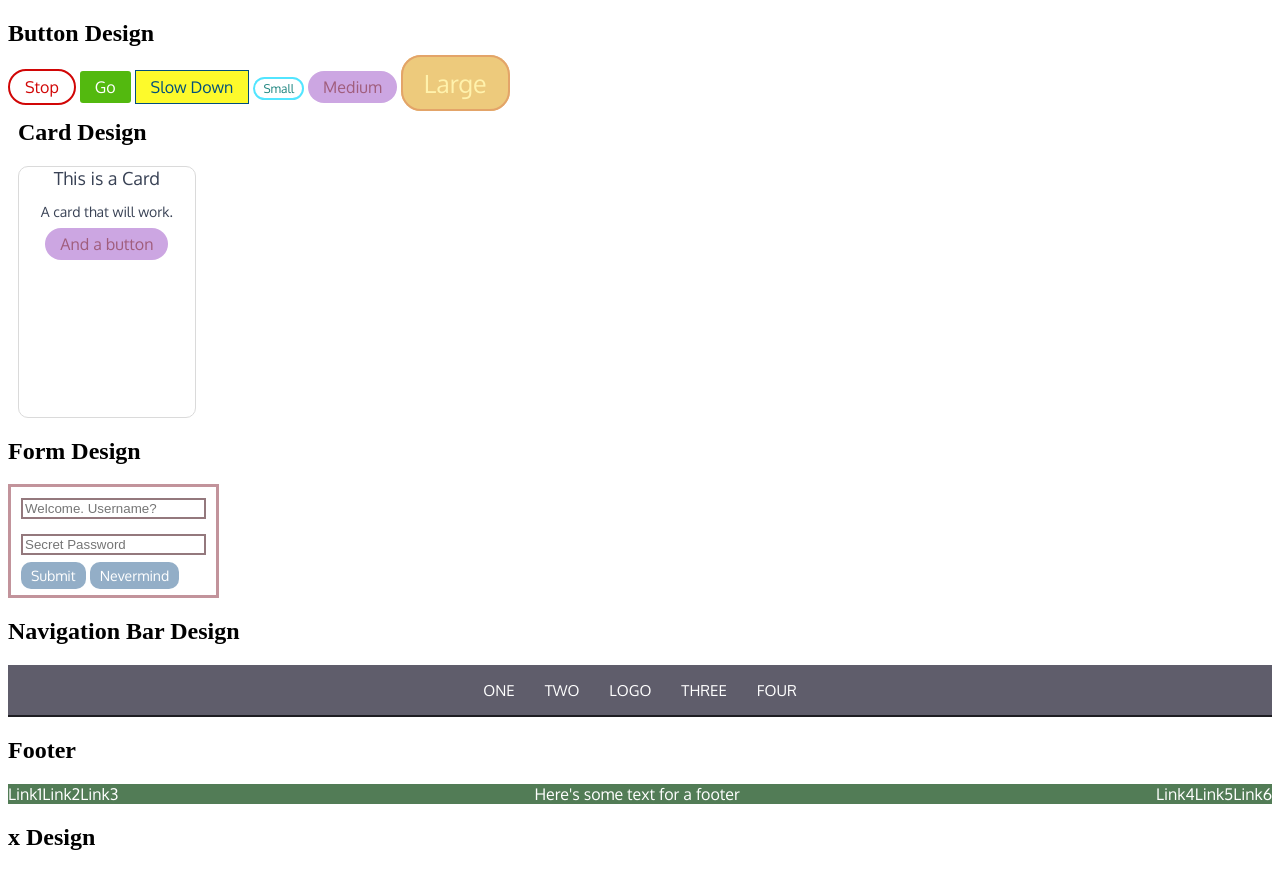
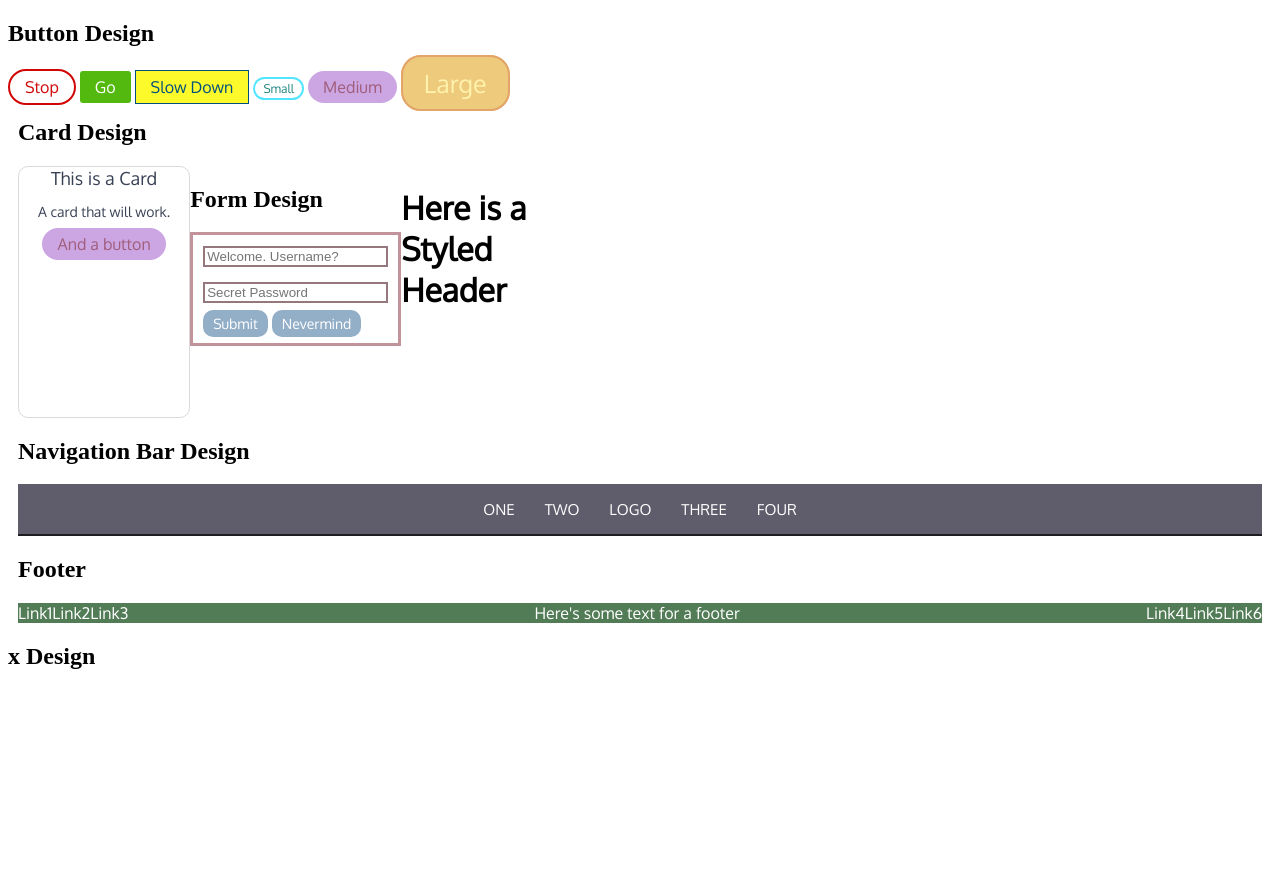
Before and after one commit to Lisonallie/Allison-trap, a plain HTML site: page index.html in a window 1280 px wide. After the commit the page ends 800 px from the top, so only its background shows below. Drawn offline with Linux system fonts and the light colour scheme; a web font is replaced by a local one.

Commit message:
styled grid and created next element files

```diff
--- a/index.html
+++ b/index.html
@@ -37,10 +37,8 @@
                     <a href="#" class="btn-medium">And a button</a>
                 </div>
             </div>
-        </div>
-    </div>
 
-    <div class="col-3">
+            <div class="col-5">
                 <h2>Form Design</h2>
 
                 <div class="outside">
@@ -53,6 +51,12 @@
 
                         <a href class="cancel">Nevermind</a><br>
                     </div>
+                </div>
+            </div>
+
+            <div class="col-7">
+                <div class="head">
+                    <h1>Here is a Styled Header</h1>
                 </div>
             </div>
         </div>
```
Also changed, not shown: components/blockquote.css (added), components/codetext.css (added), components/header.css (added). Lines whose indentation alone changed are shown as unchanged.
